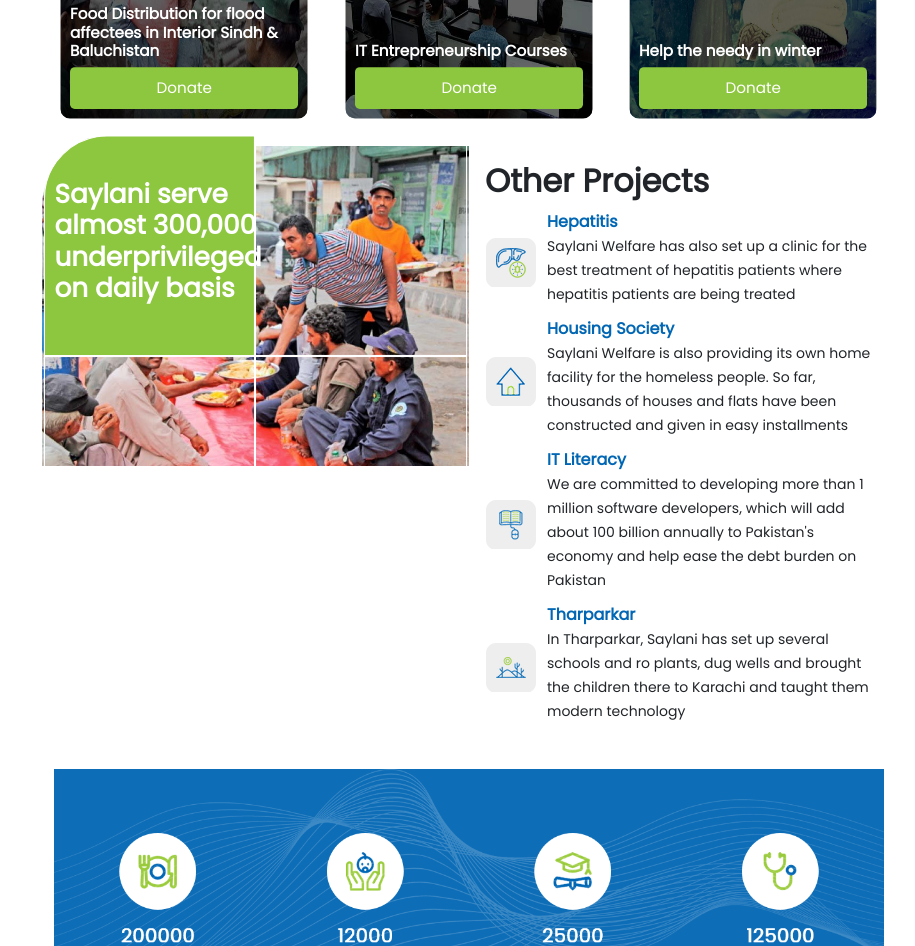
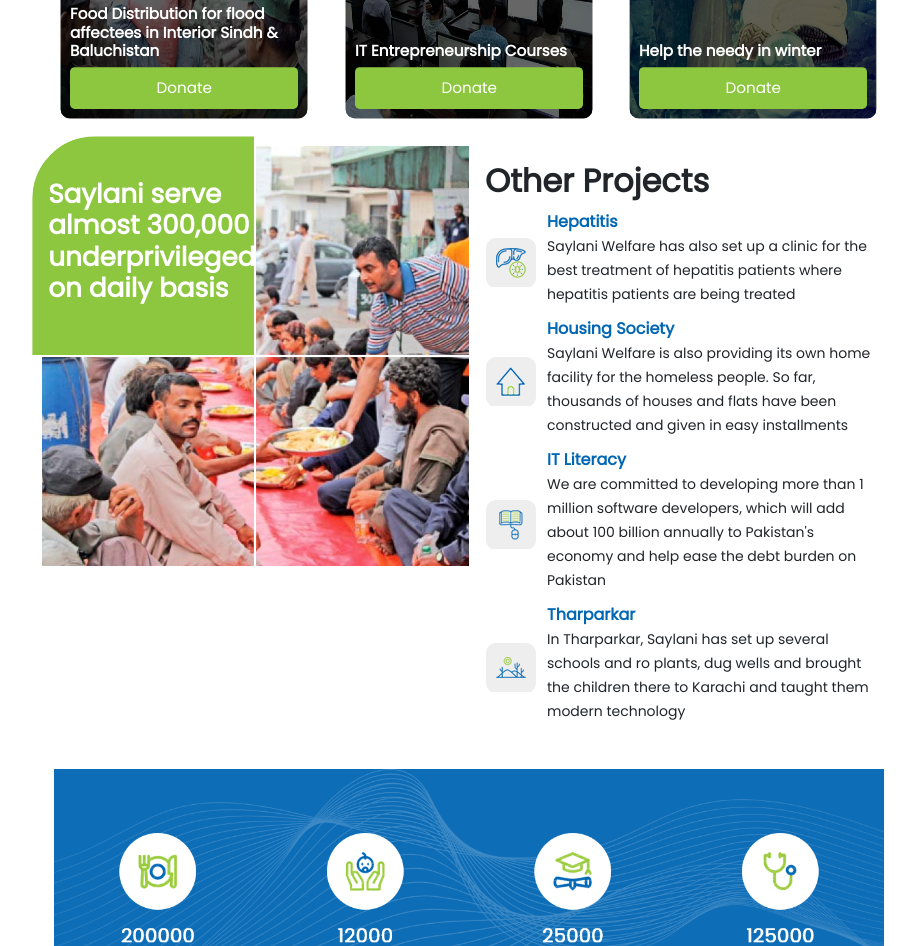
Before and after one commit to faizan-smit/saylani-welfare-clone, a plain HTML site: page index.html in a window 1280 px wide. Shown: the part 1865-2811 px from the top of the page, without its empty margins (159-1074 px from the left). Drawn offline with nearby package versions, Linux system fonts and the light colour scheme.

Commit message:
Prototype-3

```diff
--- a/index.html
+++ b/index.html
@@ -336,7 +336,7 @@
 
                 <div id="seventhpart" class="col-12 col-sm-12 row padding-none local-margin-content">
 
-                    <div class="col-12 col-sm-6 forseventhimage">
+                    <div class="col-12 col-sm-6 forseventhimage no-margin padding-none">
 
                         <!-- <img src="./img/2178912-image-1584559620.jpg" alt=""> -->
 
--- a/style.css
+++ b/style.css
@@ -3,6 +3,19 @@
     font-family: 'mary-poppins';
     src: url('./fonts/Poppins/Poppins-Regular.ttf');
 }
+
+
+
+@media only screen and (max-width: 600px) {
+
+
+    #carouselExampleCaptions{
+
+        height: 200px !important;
+
+    }
+
+  }
 
 *{
 
@@ -292,7 +305,7 @@ transform: scale(1);
     height: 420px;
 border-top-left-radius: 60px;
 background-image: url('./img/2178912-image-1584559620.jpg');
-background-size: contain;
+background-size: cover;
 background-repeat: no-repeat;
 
 
```
